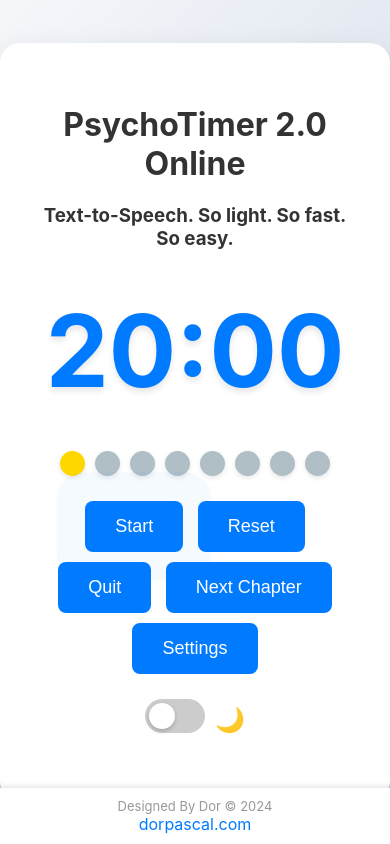
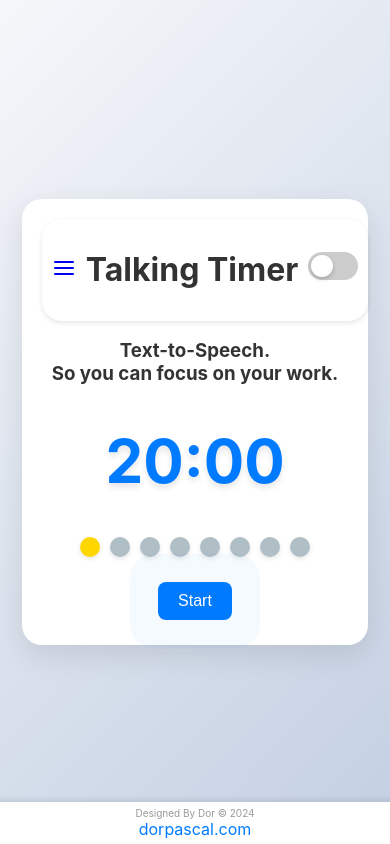
Before and after one commit to Dor-sketch/talking-timer, a plain HTML site: page docs/index.html in a window 390 px wide. Drawn offline with Linux system fonts and the light colour scheme.

Commit message:
Fixed bugs in english version

```diff
--- a/docs/index.html
+++ b/docs/index.html
@@ -210,7 +210,6 @@
         input[type="number"],
         input[type="range"] {
             width: 100%;
-            padding: 10px;
             margin-bottom: 10px;
             border: 1px solid #ccc;
             border-radius: 5px;
@@ -391,40 +390,120 @@
             font-size: 24px;
             color: var(--text-light);
         }
+
+        header {
+            display: flex;
+            justify-content: space-between;
+            align-items: center;
+            padding: 10px 20px;
+            background: var(--container-light);
+            box-shadow: 0 2px 5px rgba(0, 0, 0, 0.1);
+            border-radius: 20px;
+            margin-bottom: 20px;
+            transition: background 0.3s, box-shadow 0.3s;
+            width: calc(min(100%, 600px));
+            margin: 0 auto;
+        }
+
+        @media screen and (max-width: 600px) {
+            #container {
+                padding: 20px;
+            }
+
+            #timer {
+                font-size: 60px;
+            }
+
+            button {
+                font-size: 16px;
+                padding: 10px 20px;
+            }
+
+            .chapter {
+                width: 20px;
+                height: 20px;
+            }
+
+            .footer {
+                padding: 5px;
+            }
+
+            .footer p {
+                font-size: x-small;
+            }
+
+            .toggle-container {
+                margin: 10px 0;
+            }
+
+            .toggle-switch {
+                width: 50px;
+                height: 28px;
+            }
+
+            .slider {
+                border-radius: 28px;
+            }
+
+            .slider:before {
+                height: 22px;
+                width: 22px;
+                left: 3px;
+                bottom: 3px;
+            }
+
+            .moon-icon,
+            .sun-icon {
+                font-size: 20px;
+            }
+
+            header {
+                padding: 10px;
+            }
+
+        }
     </style>
 </head>
 
 <body>
+<body>
+
     <div id="container">
-        <!-- <img src="banner.gif" alt="Banner"> -->
-        <h1>PsychoTimer 2.0 Online</h1>
-        <h3>Text-to-Speech. So light. So fast. So easy.</h3>
-        <div id="timer">20:00</div>
-        <div id="progress"></div>
-        <button id="start-pause-btn" onclick="toggleStartPause()">Start</button>
-        <button onclick="resetTimer()">Reset</button>
-        <button onclick="quitTimer()">Quit</button>
-        <button onclick="nextChapter()">Next Chapter</button>
-        <button onclick="openSettings()">Settings</button>
-        <!-- Replace the toggle container in the body section -->
+       <header>
+        <div id="topnav" class="topnav">
+            <a href="javascript:void(0);" class="icon" onclick="toggleMenu()">
+                <svg id="menuIcon" xmlns="http://www.w3.org/2000/svg" width="24" height="24" viewBox="0 0 24 24"
+                    fill="none" stroke="currentColor" stroke-width="2" stroke-linecap="round" stroke-linejoin="round"
+                    class="feather feather-menu">
+                    <line class="line" x1="3" y1="12" x2="21" y2="12"></line>
+                    <line class="line" x1="3" y1="6" x2="21" y2="6"></line>
+                    <line class="line" x1="3" y1="18" x2="21" y2="18"></line>
+                </svg>
+            </a>
+        </div>
+        <h1>Talking Timer</h1>
+
         <div class="toggle-container">
             <label class="toggle-switch">
                 <input type="checkbox" id="themeToggle" onchange="toggleTheme()">
                 <span class="slider"></span>
             </label>
-            <span id="themeIcon" class="moon-icon">🌙</span>
         </div>
-
+        </header>
+        <h3>Text-to-Speech.<br>So you can focus on your work.</h3>
+        <div id="timer">20:00</div>
+        <div id="progress" class="chapter-container"></div>
+        <button id="start-pause-btn" onclick="toggleStartPause()">Start</button>
+        <button id="next" onclick="nextChapter()" style="display: none;">Skip</button>
     </div>
 
     <!-- The Modal -->
     <div id="settingsModal" class="modal">
         <!-- Modal content -->
         <div class="modal-content">
-            <span class="close" onclick="closeSettings()">&times;</span>
-            <div class="settings">
-                <label for="chapters">Number of Chapters:</label>
-                <input type="number" id="chapters" name="chapters" min="1" max="20" value="8"
+            <div class="settings" style="display:flex;  align-items: center;">
+                <label for="chapters">Number of Chapters</label>
+                <input type="number" id="chapters" name="chapters" min="1" max="8" value="8"
                     onchange="updateChapterInputs(this.value)">
             </div>
             <div id="customTimesContainer"></div>
@@ -432,56 +511,73 @@
         </div>
     </div>
 
-    <script>
+  <script>
         let timer;
-        let timeLeft = 1200; // 20 minutes for each chapter
+        let timeLeft = 1200;
         let isPaused = true;
         let isFirstStart = true;
-        let chapters = 8; // Default number of chapters
+        let chapters = 8;
         let currentChapter = 1;
-        let chapterTimes = Array(chapters).fill(1200); // Default times (20 minutes)
-        let isDarkMode = false;
+        let chapterTimes = Array(chapters).fill(1200);
+
 
         function updateChapterInputs(chapterCount) {
             const container = document.getElementById('customTimesContainer');
-            container.innerHTML = ''; // Clear previous inputs
-            chapterTimes = Array(parseInt(chapterCount)).fill(1200); // Reset chapter times array
+            container.innerHTML = '';
+            chapterTimes = Array(parseInt(chapterCount)).fill(1200);
 
             for (let i = 1; i <= chapterCount; i++) {
                 const div = document.createElement('div');
                 div.className = 'custom-time-input';
                 const label = document.createElement('label');
-                label.textContent = `Time for Chapter ${i} (minutes):`;
                 const input = document.createElement('input');
                 input.type = 'range';
                 input.name = `chapterTime${i}`;
                 input.min = '1';
                 input.max = '60';
-                input.value = chapterTimes[i - 1] / 60; // Default value, adjust as needed
+                input.value = chapterTimes[i - 1] / 60; // ערך ברירת מחדל, התאם לפי הצורך
                 const inputValue = document.createElement('span');
-                inputValue.textContent = `${input.value} min`;
+                label.textContent = `Chapter ${i} - ${input.value}`;
 
                 input.oninput = function () {
-                    inputValue.textContent = `${this.value} min`;
+                    label.textContent = `Chapter ${i} - ${this.value}`;
                 };
 
                 div.appendChild(label);
                 div.appendChild(input);
                 div.appendChild(inputValue);
                 container.appendChild(div);
+
+                // upate the progress bar when the chapter time is changed
+                const progress = document.getElementById('progress');
+                progress.innerHTML = ''; // נקה את התקדמות הקודמת
+                for (let i = 1; i <= chapters; i++) {
+                    const chapter = document.createElement('div');
+                    chapter.classList.add('chapter');
+                    if (i < currentChapter) {
+                        chapter.classList.add('completed');
+                    } else if (i === currentChapter) {
+                        chapter.classList.add('active');
+                    }
+                    progress.appendChild(chapter);
+                }
             }
         }
 
         function saveSettings() {
+            // update number of chapters
+            chapters = parseInt(document.getElementById('chapters').value);
             const inputs = document.querySelectorAll('.custom-time-input input');
             inputs.forEach((input, index) => {
-                chapterTimes[index] = parseInt(input.value) * 60; // Save times in seconds
+                chapterTimes[index] = parseInt(input.value) * 60; // שמור זמנים בשניות
             });
             closeSettings();
-            resetTimer(); // Reset the timer with new settings
+            resetTimer();
+            updateProgress();
         }
 
         function openSettings() {
+            console.log('open settings');
             document.getElementById('settingsModal').style.display = 'block';
         }
 
@@ -489,29 +585,48 @@
             document.getElementById('settingsModal').style.display = 'none';
         }
 
-        function toggleTheme() {
-            isDarkMode = !isDarkMode;
+        function toggleTheme(afterLoading = true) {
+            let isDarkMode = localStorage.getItem('isDarkMode') === 'true';
+            if (afterLoading) {
+                isDarkMode = !isDarkMode;
+                localStorage.setItem('isDarkMode', isDarkMode);
+            }
+            console.log(isDarkMode);
+
             if (isDarkMode) {
                 document.body.style.background = "var(--background-dark)";
                 document.body.style.color = "var(--text-dark)";
                 document.getElementById('container').style.background = "var(--container-dark)";
                 document.querySelector('.modal-content').style.background = "var(--container-dark)";
                 document.querySelector('.footer').style.background = "var(--container-dark)";
+                document.getElementById('settingsModal').style.background = "var(--container-dark)";
+                document.getElementById('settingsModal').style.color = "var(--text-dark)";
+                // header
+                document.querySelector('header').style.background = "var(--container-dark)";
+                document.querySelector('header').style.color = "var(--text-dark)";
+                // document.querySelector('meta[name="theme-color"]').setAttribute("content", "#343a40");
             } else {
                 document.body.style.background = "var(--background-light)";
                 document.body.style.color = "var(--text-light)";
                 document.getElementById('container').style.background = "var(--container-light)";
                 document.querySelector('.modal-content').style.background = "var(--container-light)";
                 document.querySelector('.footer').style.background = "var(--container-light)";
+                document.getElementById('settingsModal').style.background = "var(--container-light)";
+                document.getElementById('settingsModal').style.color = "var(--text-light)";
+                // header
+                document.querySelector('header').style.background = "var(--container-light)";
+                document.querySelector('header').style.color = "var(--text-light)";
+                // theme of page - change color for browser
+                // document.querySelector('meta[name="theme-color"]').setAttribute("content", "#f8f9fa");
+
             }
         }
 
-        // Initialize with the default number of chapters
         updateChapterInputs(document.getElementById('chapters').value);
 
         function updateProgress() {
             const progressContainer = document.getElementById('progress');
-            progressContainer.innerHTML = ''; // Clear previous progress
+            progressContainer.innerHTML = '';
             for (let i = 1; i <= chapters; i++) {
                 const chapter = document.createElement('div');
                 chapter.classList.add('chapter');
@@ -523,29 +638,27 @@
                 progressContainer.appendChild(chapter);
             }
         }
-
         function toggleStartPause() {
             if (isPaused) {
                 if (isFirstStart) {
-                    speak(`${chapters} chapters, starting now. Good luck!`);
+                    speak(`${chapters} chapters. ${timeLeft / 60} minutes per chapter. Press P to start.`);
+                    document.getElementById('next').style.display = 'inline-block';
                     isFirstStart = false;
                 } else {
-                    speak("Resuming timer...");
+                    speak("Timer started.");
                 }
                 startTimer();
                 document.getElementById('start-pause-btn').textContent = 'Pause';
             } else {
-                speak("Timer Paused...");
+                speak("Timer paused.");
                 pauseTimer();
                 document.getElementById('start-pause-btn').textContent = 'Resume';
             }
         }
 
         function startTimer() {
-            clearInterval(timer); // Clear any existing interval before starting a new one
+            clearInterval(timer);
             isPaused = false;
-            timeLeft = chapterTimes[currentChapter - 1]; // Set timeLeft to the current chapter's time
-
             timer = setInterval(() => {
                 if (!isPaused) {
                     timeLeft--;
@@ -554,15 +667,16 @@
                     document.getElementById("timer").textContent = `${String(minutes).padStart(2, '0')}:${String(seconds).padStart(2, '0')}`;
                     if (timeLeft <= 0) {
                         clearInterval(timer);
-                        speak(`Chapter ${currentChapter} time's up!`);
+                        speak(`Time's up for chapter ${currentChapter}.`);
                         nextChapter();
                     }
-                    if (timeLeft === 300) { // 5 minutes remaining warning
-                        speak("5 minutes remaining!");
+                    if (timeLeft === 300) { // אזהרה של 5 דקות שנותרו
+                        speak("5 minutes remaining.");
                     }
                 }
             }, 1000);
         }
+
 
         function pauseTimer() {
             isPaused = true;
@@ -584,25 +698,25 @@
             clearInterval(timer);
             timeLeft = chapterTimes[0];
             document.getElementById("timer").textContent = formatTime(timeLeft);
-            speak("Timer stopped.");
+            speak("Timer paused.");
             document.getElementById('start-pause-btn').textContent = 'Start';
             isPaused = true;
             isFirstStart = true;
         }
 
         function nextChapter() {
-            clearInterval(timer); // Clear the current interval when moving to the next chapter
+            clearInterval(timer); // נקה את המרווח הנוכחי כאשר עוברים לפרק הבא
             if (currentChapter < chapters) {
                 currentChapter++;
                 timeLeft = chapterTimes[currentChapter - 1];
                 document.getElementById("timer").textContent = formatTime(timeLeft);
-                speak(`Starting Chapter ${currentChapter}`);
+                speak("Moving on to the next chapter: " + currentChapter);
                 updateProgress();
-                if (!isPaused) { // Restart the timer if it was running
+                if (!isPaused) { // התחל מחדש את הטיימר אם הוא היה פעיל
                     startTimer();
                 }
             } else {
-                speak("All chapters completed!");
+                speak("Well done! You've completed all chapters.");
                 resetTimer();
             }
         }
@@ -625,51 +739,48 @@
             }
         });
 
-
         function speak(text) {
             if ('speechSynthesis' in window) {
                 const msg = new SpeechSynthesisUtterance(text);
                 window.speechSynthesis.speak(msg);
             }
         }
-        // Add this to the script section
-        function toggleTheme() {
-            isDarkMode = !isDarkMode;
-            const themeIcon = document.getElementById('themeIcon');
 
-            if (isDarkMode) {
-                document.body.style.background = "var(--background-dark)";
-                document.body.style.color = "var(--text-dark)";
-                document.getElementById('container').style.background = "var(--container-dark)";
-                document.querySelector('.modal-content').style.background = "var(--container-dark)";
-                document.querySelector('.footer').style.background = "var(--container-dark)";
-                themeIcon.textContent = '☀️'; // Change to sun icon
+        document.addEventListener('DOMContentLoaded', (event) => {
+            updateProgress();
+            if ('speechSynthesis' in window) {
+                speak("Welcome. Please set the number of chapters and start the timer.");
             } else {
-                document.body.style.background = "var(--background-light)";
-                document.body.style.color = "var(--text-light)";
-                document.getElementById('container').style.background = "var(--container-light)";
-                document.querySelector('.modal-content').style.background = "var(--container-light)";
-                document.querySelector('.footer').style.background = "var(--container-light)";
-                themeIcon.textContent = '🌙'; // Change to moon icon
+                console.log("Speech synthesis not supported.");
+            }
+            document.getElementById('start-pause-btn').classList.add('ready');
+
+            toggleTheme(false);
+
+        });
+
+    </script>
+
+    <script>
+        function toggleMenu() {
+            const menuIcon = document.getElementById('menuIcon');
+            menuIcon.classList.toggle('toggle');
+
+            // Toggle between opening and closing the settings
+            if (menuIcon.classList.contains('toggle')) {
+                openSettings(); // Function to open settings
+            } else {
+                closeSettings(); // Function to close settings, needs to be implemented
             }
         }
 
-        // Initialize the theme based on the current mode
-        document.addEventListener('DOMContentLoaded', (event) => {
-            updateProgress();
-            // Check if speech synthesis is available
-            if ('speechSynthesis' in window) {
-                speak("Welcome! Please set the number of chapters and start the timer.");
-            } else {
-                console.log("Speech synthesis not available.");
-            }
-            // Visual feedback for readiness (example)
-            document.getElementById('start-pause-btn').classList.add('ready');
+        function openSettings() {
+            document.getElementById('settingsModal').style.display = 'block';
+        }
 
-            // Initialize theme icon based on default mode
-            document.getElementById('themeIcon').textContent = isDarkMode ? '☀️' : '🌙';
-        });
-
+        function closeSettings() {
+            document.getElementById('settingsModal').style.display = 'none';
+        }
     </script>
     <footer class="footer">
         <p>Designed By Dor ©
```
